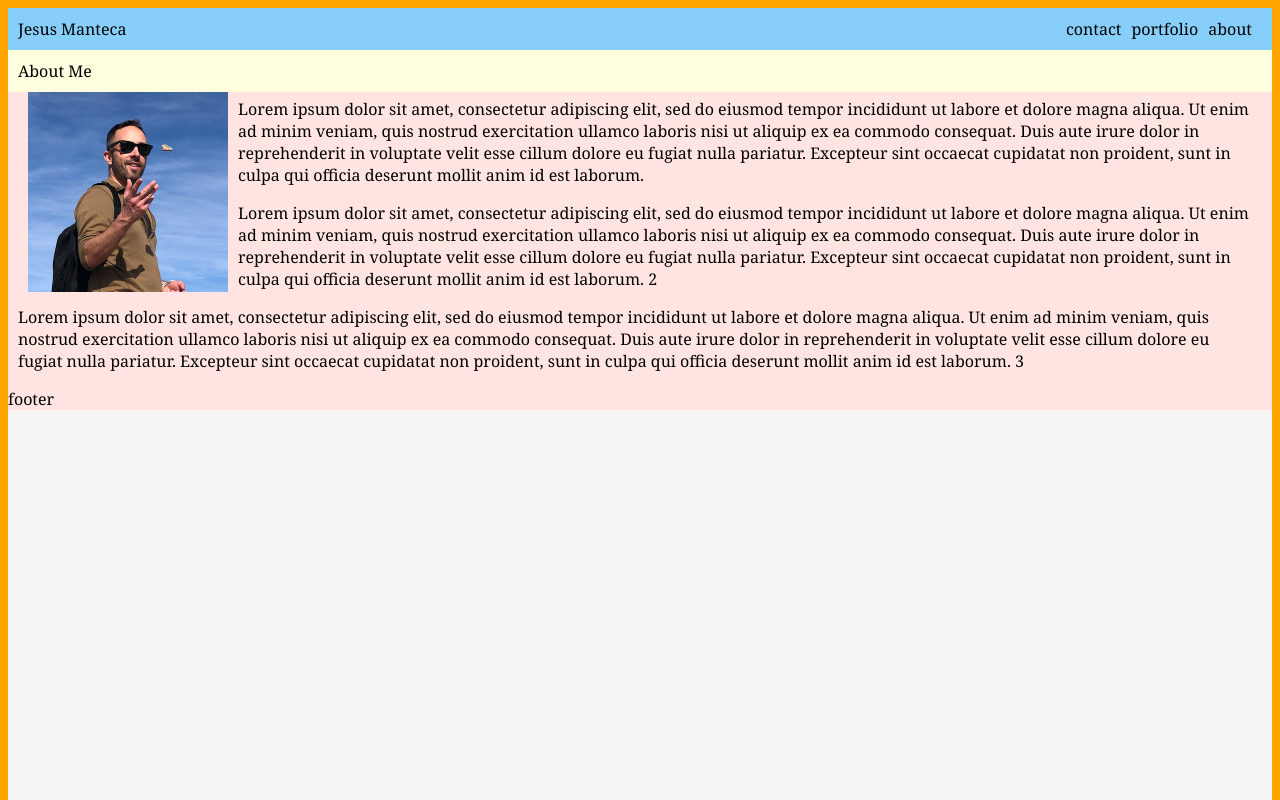
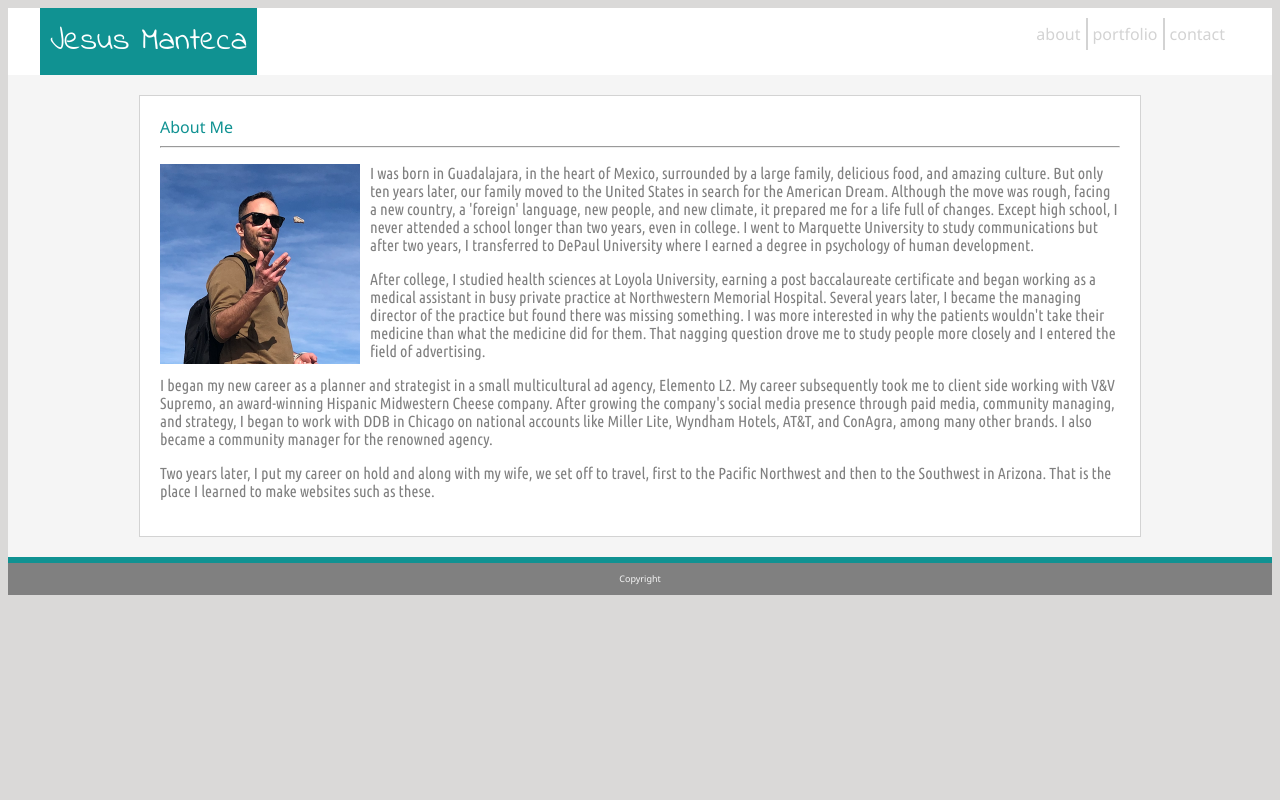
Before and after one commit to jesusmanteca/Basic-Portfolio, a plain HTML site: page portfolio.html in a window 1280 px wide. Shown: the top 800 px of the page. Drawn offline with Linux system fonts and the light colour scheme.

Commit message:
Updates to code

```diff
--- a/Assets/css/style.css
+++ b/Assets/css/style.css
@@ -1,35 +1,74 @@
 html {
-    background: orange;
+    background: rgb(218, 217, 216);
 }
 body {
-    font-family: Georgia, 'Times New Roman', Times, serif;
+    font-family: 'Segoe UI', Tahoma, Geneva, Verdana, sans-serif;
     background: whitesmoke;
     top: 0;
     position: relative;
-    height: 200vh;
+}
+.NavTitle {
+    float: left;
+    padding: 10px;
+    background-color: rgb(16, 146, 146);
+    font-size: xx-large;
+    color: white;
+    font-family: 'Indie Flower', cursive;
+}
+nav {
+    max-width: 1200px;
+    margin: 0 auto;
 }
 header {
-    background: lightskyblue;
+    background: white;
     position: sticky;
     top: 0;
-    padding: 10px;
-}
-div {
-    float: right;
-    margin: 0px 10px 0px 0px;
-    flex-direction: row-reverse;
+    overflow: auto;
 }
 
+ul {
+    float: right;
+    margin: 10px;
+    justify-content: center;
+    color: lightgray;
+}
+li {
+    float: left;
+    list-style: none;
+    padding: 5px;
+}
+.NavItemSeparator {
+    border-right: 1px solid lightgrey;
+    border-right-width: 2px;
+}
 section {
-    padding: 10px;
-    background: lightyellow;
+    padding: 20px;
+    background:white;
+    max-width: 960px;
+    margin: 20px auto;
+    border: 1px solid lightgray;
 }
 img {
     width: 200px;
     float: left;
-    margin: 10px;
+    margin-right: 10px;
 }
 footer {
-    background: mistyrose;
-
+    background: gray;
+    margin: 20px 0 0 0;
+    border-top: 6px solid rgb(16, 146, 146);
+    color: whitesmoke
 }
+.CopyrightText {
+    text-align: center;
+    padding-bottom: 10px;
+    font-size: xx-small;
+}
+span {
+    color:  rgb(16, 146, 146);
+    justify-content: center;
+}
+.biodescription {
+    color: gray;
+    font-family: 'Ubuntu Condensed', sans-serif;
+}
--- a/portfolio.html
+++ b/portfolio.html
@@ -4,21 +4,49 @@
         <title>Basic Portfolio</title>
         <meta charset="UTF-8">
         <link rel="stylesheet" type="text/css" href= "Assets/css/style.css">
+        <link href="https://fonts.googleapis.com/css?family=Indie+Flower|Ubuntu+Condensed&display=swap" rel="stylesheet">
+
     </head>
     <body>
-        <header>Jesus Manteca
-            <div>about</div>
-            <div>portfolio</div>
-            <div>contact</div>
+        <header>
+            <nav>
+                <span class="NavTitle">Jesus Manteca</span>
+                <ul>
+                    <li class="NavItemSeparator">about</li>
+                    <li class="NavItemSeparator">portfolio</liclass="NavItemSeparator>
+                    <li>contact</li>
+                </ul>
+            </nav>
         </header>
-        <section>About Me
+        <section>
+            <span class="AboutMe">About Me</span>
+            <hr>
             <div>
                 <img src="Assets/images/Jesus.png">
-            <p>Lorem ipsum dolor sit amet, consectetur adipiscing elit, sed do eiusmod tempor incididunt ut labore et dolore magna aliqua. Ut enim ad minim veniam, quis nostrud exercitation ullamco laboris nisi ut aliquip ex ea commodo consequat. Duis aute irure dolor in reprehenderit in voluptate velit esse cillum dolore eu fugiat nulla pariatur. Excepteur sint occaecat cupidatat non proident, sunt in culpa qui officia deserunt mollit anim id est laborum.</p>
-            <p>Lorem ipsum dolor sit amet, consectetur adipiscing elit, sed do eiusmod tempor incididunt ut labore et dolore magna aliqua. Ut enim ad minim veniam, quis nostrud exercitation ullamco laboris nisi ut aliquip ex ea commodo consequat. Duis aute irure dolor in reprehenderit in voluptate velit esse cillum dolore eu fugiat nulla pariatur. Excepteur sint occaecat cupidatat non proident, sunt in culpa qui officia deserunt mollit anim id est laborum. 2</p>
-            <p>Lorem ipsum dolor sit amet, consectetur adipiscing elit, sed do eiusmod tempor incididunt ut labore et dolore magna aliqua. Ut enim ad minim veniam, quis nostrud exercitation ullamco laboris nisi ut aliquip ex ea commodo consequat. Duis aute irure dolor in reprehenderit in voluptate velit esse cillum dolore eu fugiat nulla pariatur. Excepteur sint occaecat cupidatat non proident, sunt in culpa qui officia deserunt mollit anim id est laborum. 3</p>
-            </div>
+                <p class="biodescription">
+                    I was born in Guadalajara, in the heart of Mexico, surrounded by a large family, delicious food, and amazing culture.
+                    But only ten years later, our family moved to the United States in search for the American Dream.
+                    Although the move was rough, facing a new country, a 'foreign' language, new people, and new climate, it prepared me for a life full of changes.
+                    Except high school, I never attended a school longer than two years, even in college. I went to Marquette University to study communications but after two years,
+                    I transferred to DePaul University where I earned a degree in psychology of human development.
+                 </p>
+                 <p class="biodescription" class="biodescription">
+                    After college, I studied health sciences at Loyola University, earning a post baccalaureate certificate and began working as a medical assistant in busy private practice at Northwestern Memorial Hospital.
+                    Several years later, I became the managing director of the practice but found there was missing something. I was more interested in why the patients wouldn't take their medicine than what the medicine did for them.
+                    That nagging question drove me to study people more closely and I entered the field of advertising.
+                </p>
+
+                <p class="biodescription">
+                    I began my new career as a planner and strategist in a small multicultural ad agency, Elemento L2. My career subsequently took me to client side working with V&V Supremo, an award-winning Hispanic Midwestern Cheese company.
+                    After growing the company's social media presence through paid media, community managing, and strategy, I began to work with DDB in Chicago on national accounts like Miller Lite, Wyndham Hotels, AT&T, and ConAgra, among many other brands.
+                    I also became a community manager for the renowned agency.</p>
+                 <p class="biodescription">
+                    Two years later, I put my career on hold and along with my wife, we set off to travel, first to the Pacific Northwest and then to the Southwest in Arizona.
+                    That is the place I learned to make websites such as these.
+                </p></div>
         </section>
-        <footer>footer</footer>
+        <footer>
+            <p class="CopyrightText">Copyright</p>
+        </footer>
     </body>
 </html>
```
Also changed, not shown: contact.html (+43 -1 lines).
